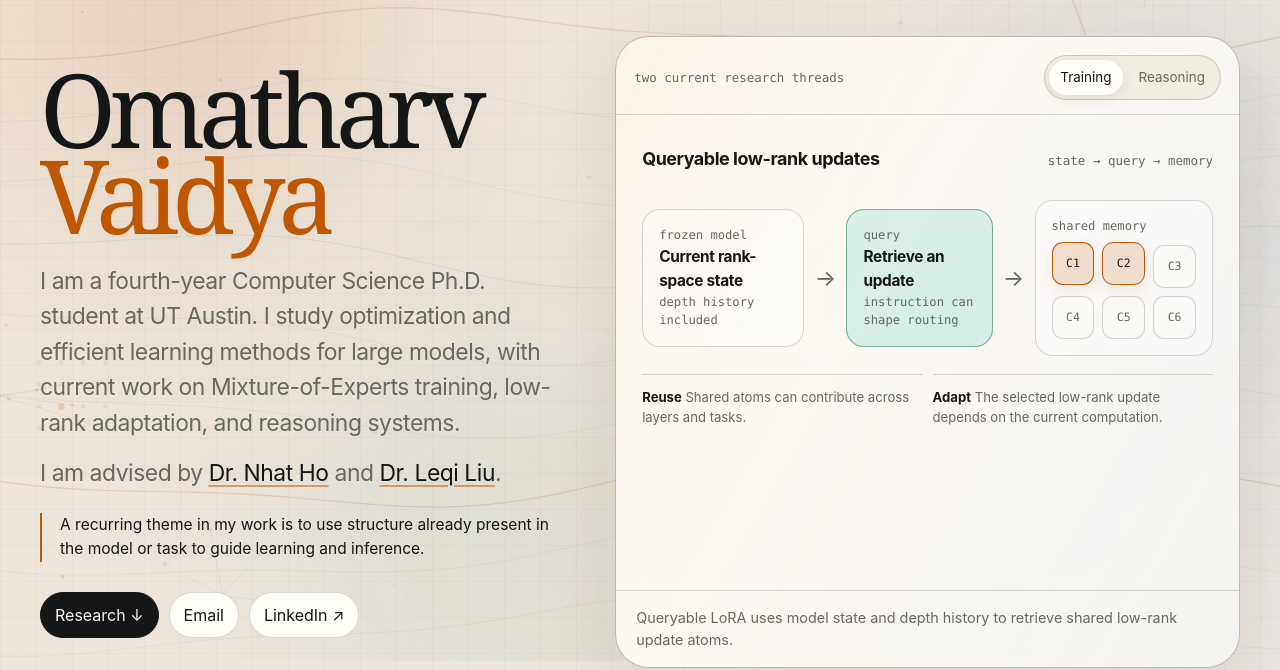
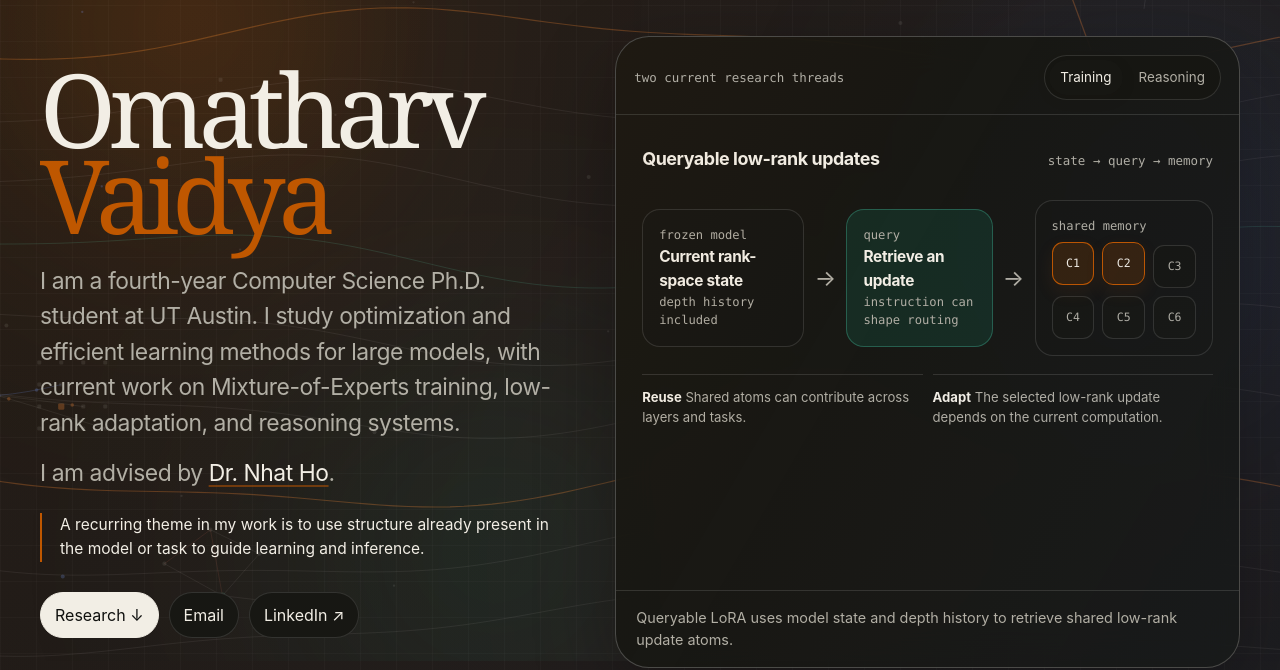
Before and after one commit to f20180354/f20180354.github.io, a plain HTML site: page index.html in a window 1280 px wide. Shown: the part 139-809 px from the top of the page. Drawn offline with Linux system fonts and the light colour scheme; animation ran at ten frames a second.

Commit message:
Add files via upload

```diff
--- a/index.html
+++ b/index.html
@@ -816,7 +816,7 @@
     }
   </style>
 </head>
-<body>
+<body class="dark">
   <div id="ambientColor" aria-hidden="true">
     <span class="ambient-orb orb-orange"></span>
     <span class="ambient-orb orb-blue"></span>
@@ -849,7 +849,7 @@
       <div>
                 <h1>Omatharv<br><span class="name-accent">Vaidya</span></h1>
         <p class="hero-intro">I am a fourth-year Computer Science Ph.D. student at UT Austin. I study optimization and efficient learning methods for large models, with current work on Mixture-of-Experts training, low-rank adaptation, and reasoning systems.</p>
-        <p class="hero-advisors">I am advised by <a href="https://nhatptnk8912.github.io/" target="_blank" rel="noreferrer">Dr. Nhat Ho</a> and <a href="https://leqiliu.github.io/" target="_blank" rel="noreferrer">Dr. Leqi Liu</a>.</p>
+        <p class="hero-advisors">I am advised by <a href="https://nhatptnk8912.github.io/" target="_blank" rel="noreferrer">Dr. Nhat Ho</a>.</p>
         <p class="hero-note">A recurring theme in my work is to use structure already present in the model or task to guide learning and inference.</p>
         <div class="hero-actions">
           <a class="pill primary" href="#research">Research ↓</a>
@@ -1310,11 +1310,13 @@
     const body = document.body;
     const themeToggle = document.getElementById('themeToggle');
     let saved = null;
-    try { saved = localStorage.getItem('ov-theme'); } catch (_) {}
-    if (saved === 'dark') body.classList.add('dark');
+    try { saved = localStorage.getItem('ov-theme-v2'); } catch (_) {}
+    // Dark is the default for this site. A visitor's explicit choice is preserved after the first visit.
+    if (saved === 'light') body.classList.remove('dark');
+    else body.classList.add('dark');
     themeToggle.addEventListener('click', () => {
       body.classList.toggle('dark');
-      try { localStorage.setItem('ov-theme', body.classList.contains('dark') ? 'dark' : 'light'); } catch (_) {}
+      try { localStorage.setItem('ov-theme-v2', body.classList.contains('dark') ? 'dark' : 'light'); } catch (_) {}
     });
 
     const progress = document.getElementById('progress');
```
